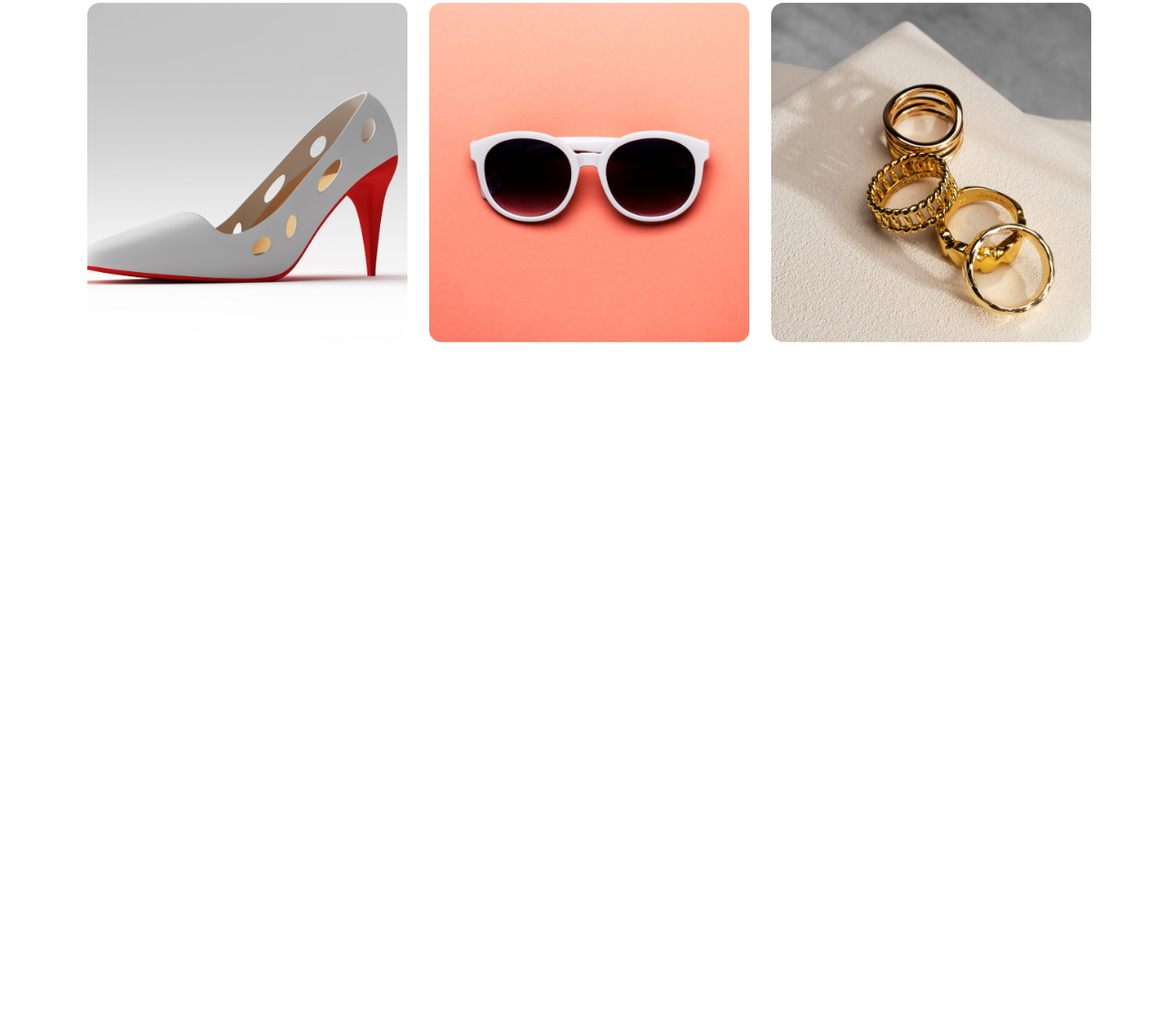
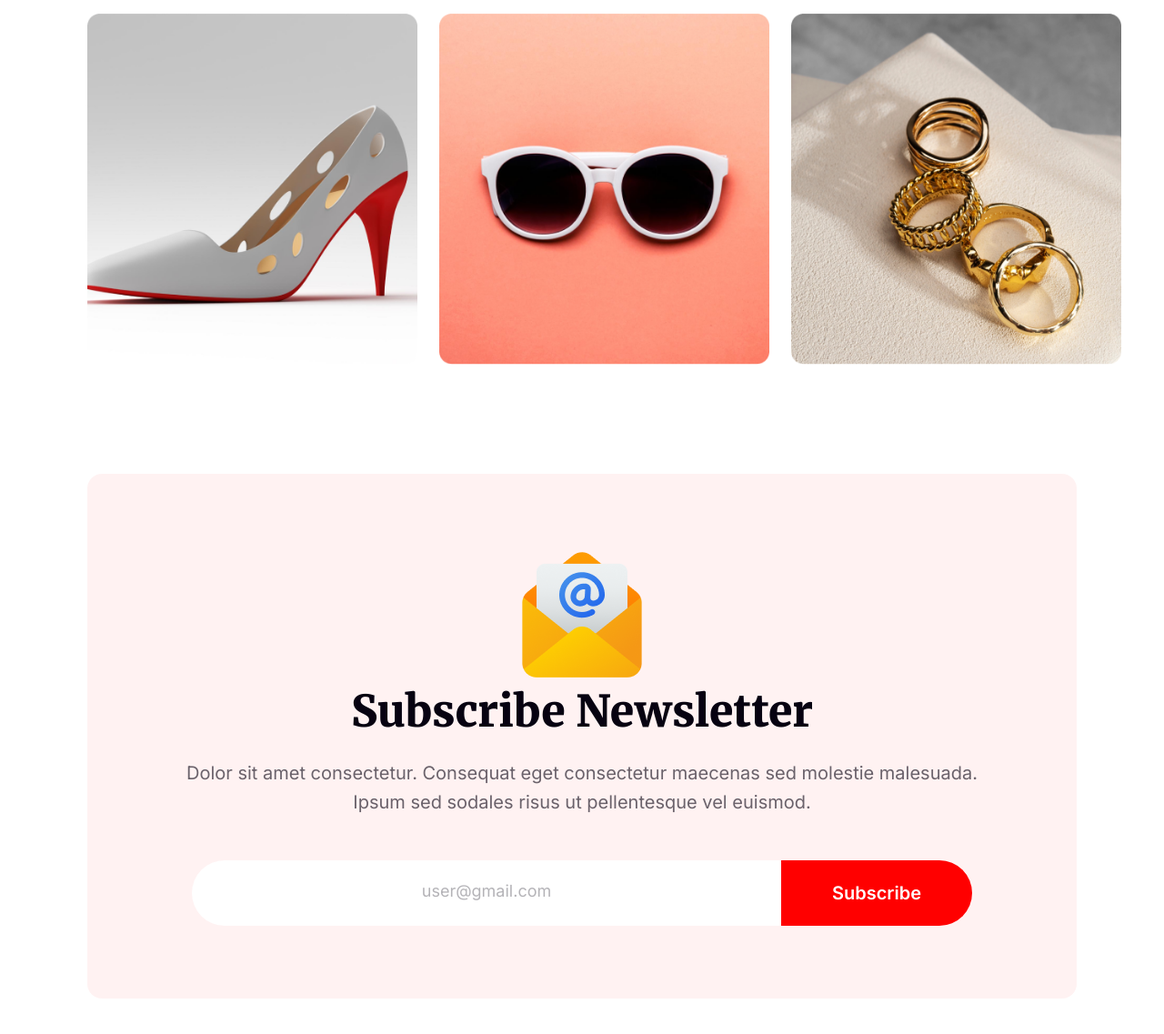
Before and after one commit to KausarAhmadTasin/new-year-new-mission, a plain HTML site: page index.html in a window 1280 px wide. Shown: the part 3631-4768 px from the top of the page at 91% size. Before the commit the page ends 4032 px from the top, so only its background shows below. Drawn offline with Linux system fonts and the light colour scheme.

Commit message:
subscribe section done

```diff
--- a/index.html
+++ b/index.html
@@ -79,5 +79,20 @@
         </div>
       </div>
     </section>
+
+    <section class="subscibe-section">
+      <img src="images/Group 61.png" alt="" />
+      <p class="left-titile">Subscribe Newsletter</p>
+      <p class="subscribe-text">
+        Dolor sit amet consectetur. Consequat eget consectetur maecenas sed
+        molestie malesuada. Ipsum sed sodales risus ut pellentesque vel euismod.
+      </p>
+      <div class="inputs">
+        <input class="input-test" type="text" placeholder="user@gmail.com" />
+        <input class="input-submit" type="submit" value="Subscribe" />
+      </div>
+    </section>
+
+    <footer></footer>
   </body>
 </html>
--- a/style.css
+++ b/style.css
@@ -241,6 +241,11 @@ body {
   width: 140px;
 }
 
+/* Gallery section */
+.gallary-section {
+  margin-bottom: 120px;
+}
+
 .gallary-content {
   width: 896px;
   margin-bottom: 48px;
@@ -251,7 +256,7 @@ body {
 }
 
 .gallary-section .gallary-img img {
-  width: 352px;
+  width: 363px;
 }
 
 .gallary-img-row {
@@ -259,3 +264,71 @@ body {
   gap: 24px;
   margin-bottom: 24px;
 }
+
+/* Subscribe Section Style */
+.subscibe-section {
+  margin-bottom: 120px;
+  width: 100%;
+  background-color: rgba(255, 0, 0, 0.05);
+  border-radius: 16px;
+  display: flex;
+  flex-direction: column;
+  align-items: center;
+  height: auto;
+}
+
+.subscribe-text {
+  width: 896px;
+  color: rgba(7, 2, 17, 0.6);
+  text-align: center;
+  font-family: Inter;
+  font-size: 20px;
+  font-weight: 400;
+  line-height: 32px;
+  margin-bottom: 48px;
+}
+
+.subscibe-section img {
+  width: 150px;
+  margin-top: 80px;
+}
+
+.inputs {
+  display: flex;
+}
+
+.subscibe-section input::placeholder {
+  color: rgba(7, 2, 17, 0.3);
+  text-align: center;
+  font-family: Inter;
+  font-size: 18px;
+  font-weight: 400;
+}
+
+.subscibe-section .input-test {
+  width: 648px;
+  height: 72px;
+  flex-shrink: 0;
+  border-radius: 50px;
+  background: #fff;
+  outline: none;
+  border-style: none;
+  border-radius: 50px 0px 0px 50px;
+}
+
+.subscibe-section .input-submit {
+  width: 210px;
+  height: 72px;
+  flex-shrink: 0;
+  border-radius: 0px 50px 50px 0px;
+  background: #f00;
+  border-style: none;
+  color: #fff;
+  text-align: center;
+  font-family: Inter;
+  font-size: 20px;
+  font-weight: 600;
+  margin-bottom: 80px;
+}
+
+/* Footer Section Style */
```
Also changed, not shown: images/Group 61.png (added).
